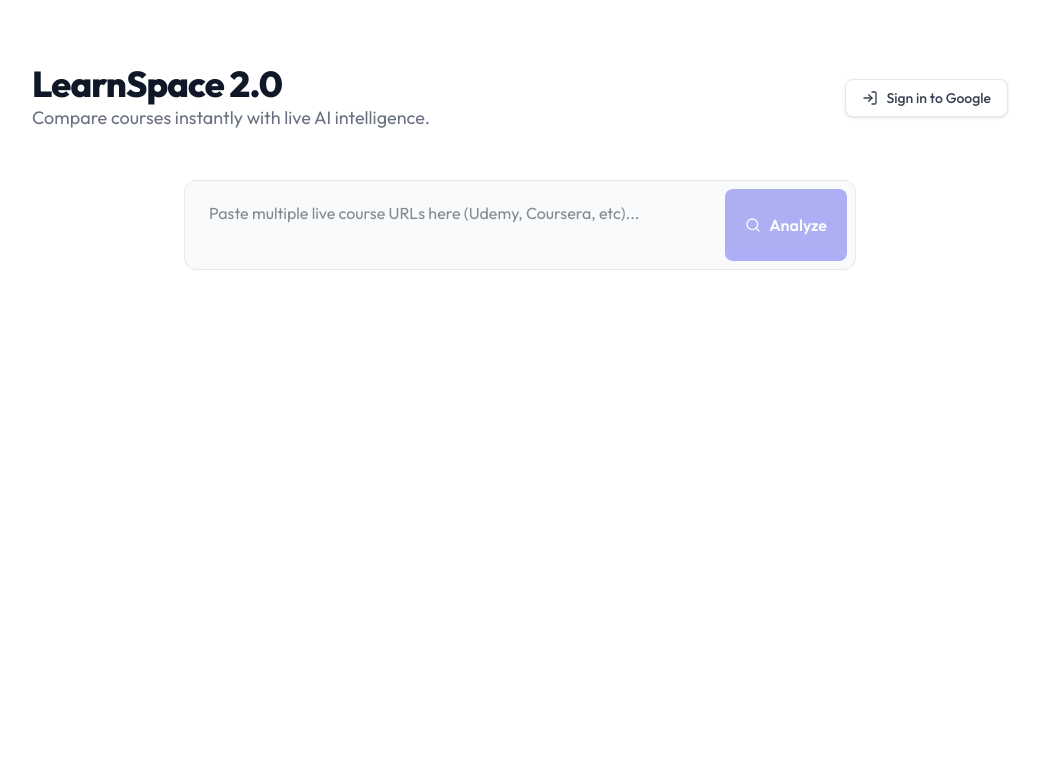
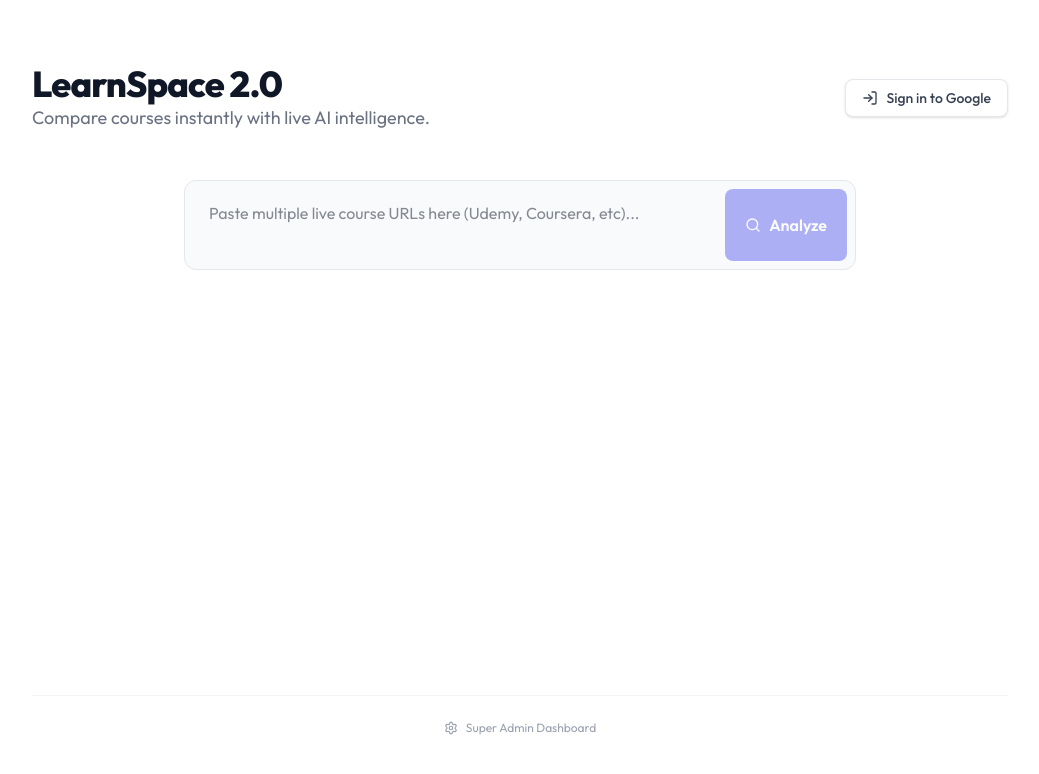
Before and after one commit to socialbeast-alt/learnspace-ai-compare, a Next.js app: page / in a window 1280 px wide. Shown: the top 774 px of the page, without its empty margins (120-1159 px from the left). Built offline with nearby package versions, Linux system fonts and the light colour scheme.

Commit message:
Feat: Added Super Admin navigation link to footer

```diff
--- a/src/app/page.tsx
+++ b/src/app/page.tsx
@@ -1,7 +1,8 @@
 "use client";
 import { useState } from "react";
-import { Search, Loader2, Sparkles, LogIn, GitMerge } from "lucide-react";
+import { Search, Loader2, Sparkles, LogIn, GitMerge, Settings } from "lucide-react";
 import ComparisonCard, { CourseData } from "@/components/ComparisonCard";
+import Link from "next/link";
 
 interface AIResult {
   courses: CourseData[];
@@ -59,7 +60,8 @@ export default function Home() {
   };
 
   return (
-    <main className="max-w-5xl mx-auto px-6 py-16">
+    <main className="max-w-5xl mx-auto px-6 py-16 flex flex-col min-h-screen">
+      <div className="flex-1">
         <header className="flex justify-between items-center mb-12">
           <div>
             <h1 className="text-4xl font-extrabold text-gray-900 tracking-tight">LearnSpace 2.0</h1>
@@ -149,6 +151,14 @@ export default function Home() {
             </div>
           </section>
         )}
+      </div>
+
+      {/* Admin Footer Link */}
+      <footer className="mt-20 border-t border-gray-100 pt-6 flex justify-center">
+        <Link href="/admin" className="flex items-center gap-2 text-xs text-gray-400 hover:text-indigo-600 transition">
+          <Settings className="w-3.5 h-3.5" /> Super Admin Dashboard
+        </Link>
+      </footer>
     </main>
   );
 }
```
Lines whose indentation alone changed are shown as unchanged.
